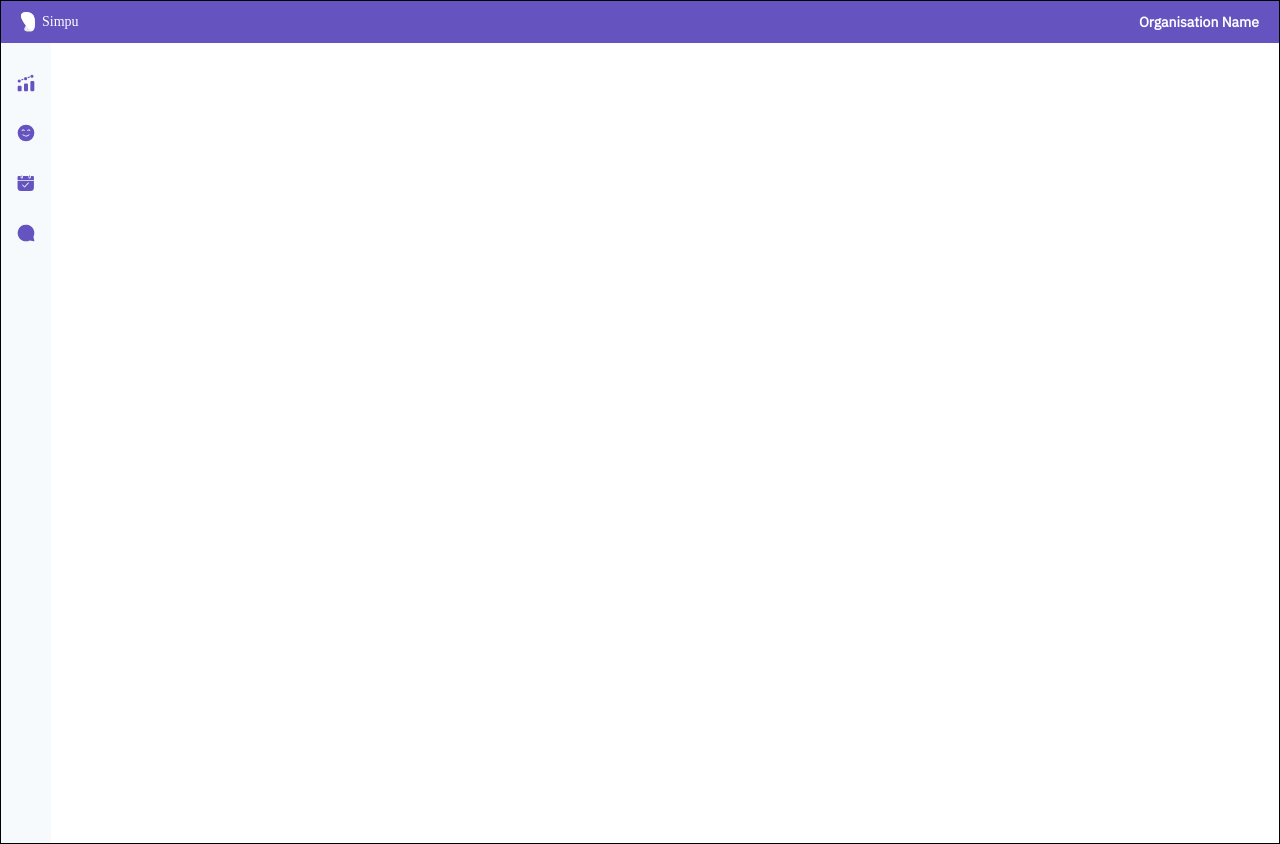
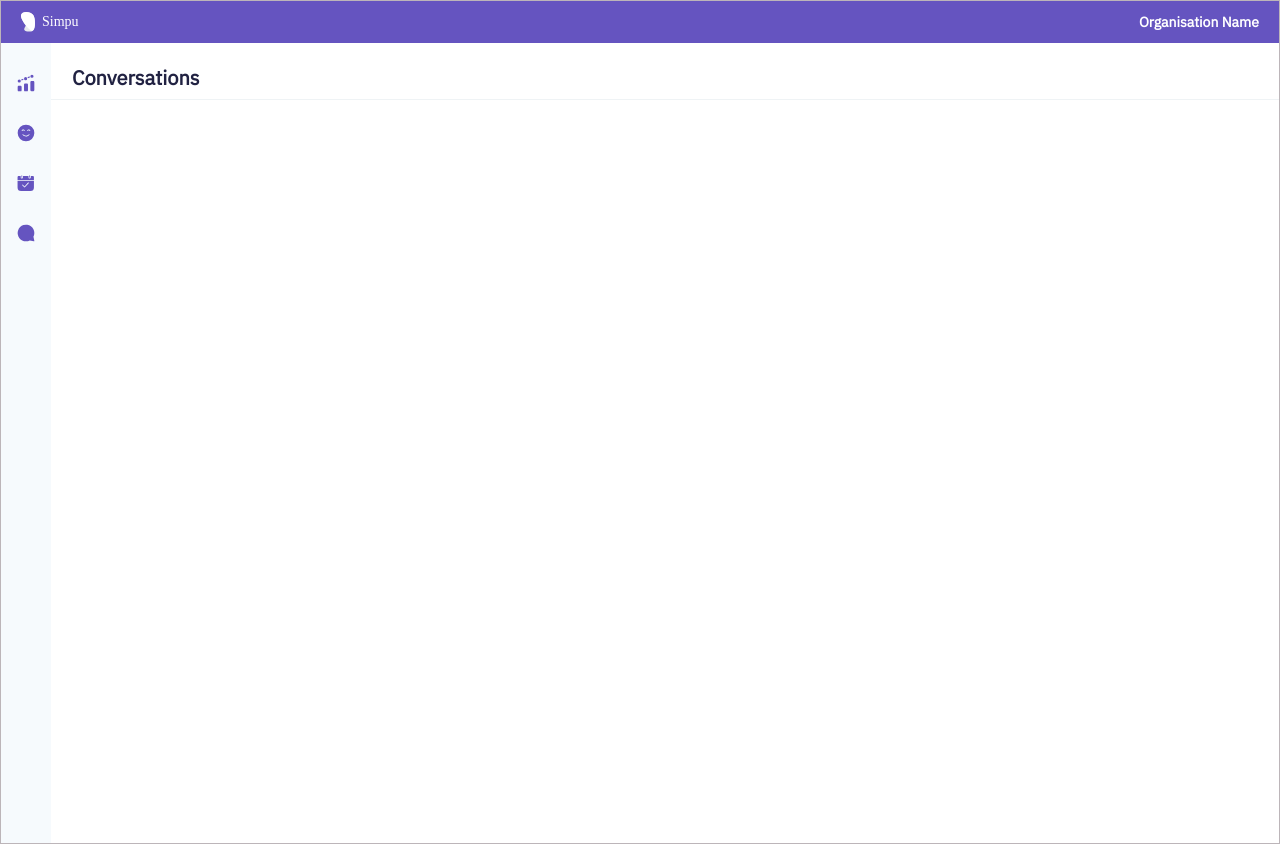
Before and after one commit to davidobodo/simpu-interview-challenge, a React (Create React App) app: page / in a window 1280 px wide. Built offline with nearby package versions, Linux system fonts and the light colour scheme.

Commit message:
body header complete

```diff
--- a/src/App.js
+++ b/src/App.js
@@ -1,15 +1,29 @@
 import React from 'react';
 import Header from './layouts/Header';
 import SideBar from './layouts/SideBar';
+import Body from './layouts/Body';
+
+import styled from 'styled-components';
+
+const AppWrapper = styled.div`
+
+  .appWrapper__body{
+    display:flex;
+  }
+
+`
+
+
 
 const App = () => {
   return (
-    <div className="App">
+    <AppWrapper>
       <Header />
-      <div>
+      <div className='appWrapper__body'>
         <SideBar />
+        <Body />
       </div>
-    </div>
+    </AppWrapper>
   );
 };
 
--- a/src/GlobalStyles.js
+++ b/src/GlobalStyles.js
@@ -14,11 +14,12 @@ export const GlobalStyles = createGlobalStyle`
         width: 100vw;
         max-width: 1440px;
         margin: 0 auto;
-        border: 1px solid #000000;
+        border: 1px solid #BCB5B9;
     }
 
     h2{
         font-size: 20px;
+        color: #212242;
     }
 
     h3{
--- /dev/null
+++ b/src/layouts/Body.js
@@ -0,0 +1,21 @@
+import React from 'react';
+import styled from 'styled-components';
+
+const BodyWrapper = styled.div`
+    flex: 1;
+
+    h2{
+        padding: 21px 0 8px 21px;
+        border-bottom: 1px solid #EFF3F5;
+    }
+`;
+
+const Body = () => {
+    return (
+        <BodyWrapper>
+            <h2>Conversations</h2>
+        </BodyWrapper>
+    )
+};
+
+export default Body;
```
